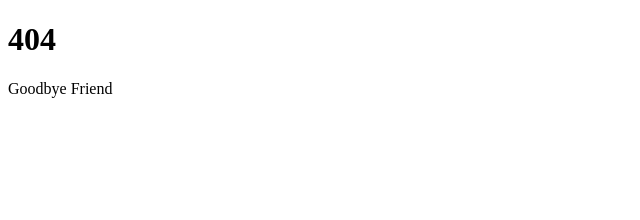
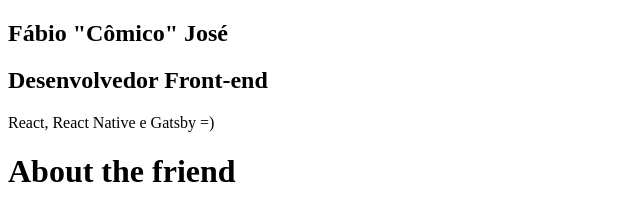
Before and after one commit to comicodarko/Lab-Gatsby, a Gatsby site in the folder myblog/: page /about in a window 1280 px wide. Before the commit this address had no page. Shown: the whole page, without its empty margins (0-640 px from the left). Built offline with nearby package versions, Linux system fonts and the light colour scheme; Gatsby itself is replaced by a stand-in of ours.

Commit message:
Seção 02 - Gatsby e sua estrutura - (100%)

```diff
--- /dev/null
+++ b/myblog/src/components/Profile/index.js
@@ -0,0 +1,13 @@
+import React from 'react';
+
+const Profile = () => {
+  return (
+    <div className="Profile-wrapper">
+      <h1>Fábio "Cômico" José</h1>
+      <h2>Desenvolvedor Front-end</h2>
+      <p>React, React Native e Gatsby =)</p>
+    </div>
+  )
+}
+
+export default Profile;
--- a/myblog/src/components/layout.js
+++ b/myblog/src/components/layout.js
@@ -1,10 +1,15 @@
 import React from "react"
 import PropTypes from "prop-types"
+
+import Profile from './Profile';
 
 const Layout = ({ children }) => {
 
   return (
-    <main>{children}</main>
+    <>
+      <aside><Profile /></aside>
+      <main>{children}</main>
+    </>
   )
 }
 
--- /dev/null
+++ b/myblog/src/pages/about.js
@@ -0,0 +1,15 @@
+import React from 'react';
+
+import Layout from '../components/layout';
+import SEO from '../components/seo';
+
+const AboutPage = () => {
+  return (
+    <Layout>
+      <SEO title="About" />
+      <h1>About the friend</h1>
+    </Layout>
+  )
+}
+
+export default AboutPage;
```
Also changed, not shown: myblog/src/pages/index.js (+5 -2 lines), 02 -Gatsby e sua estrutura/README.md.
